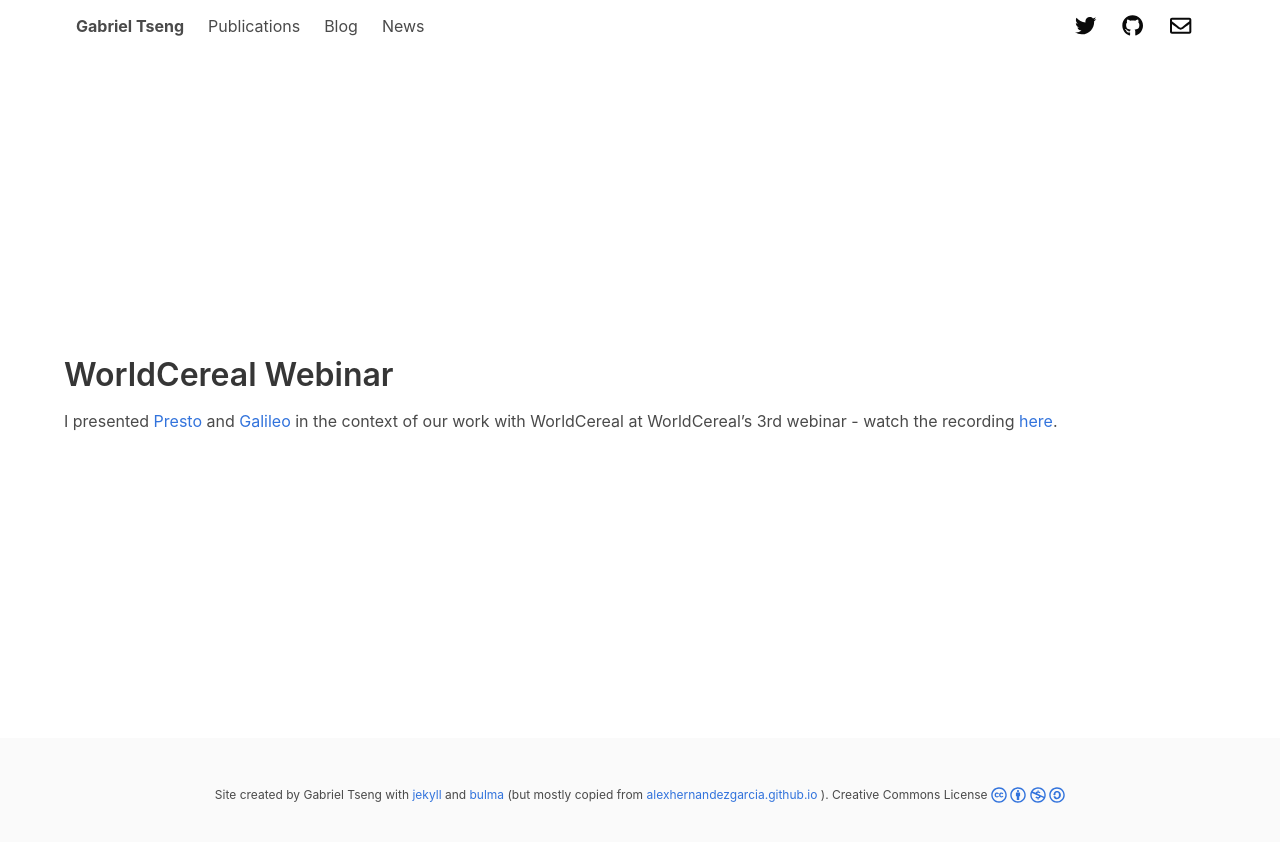
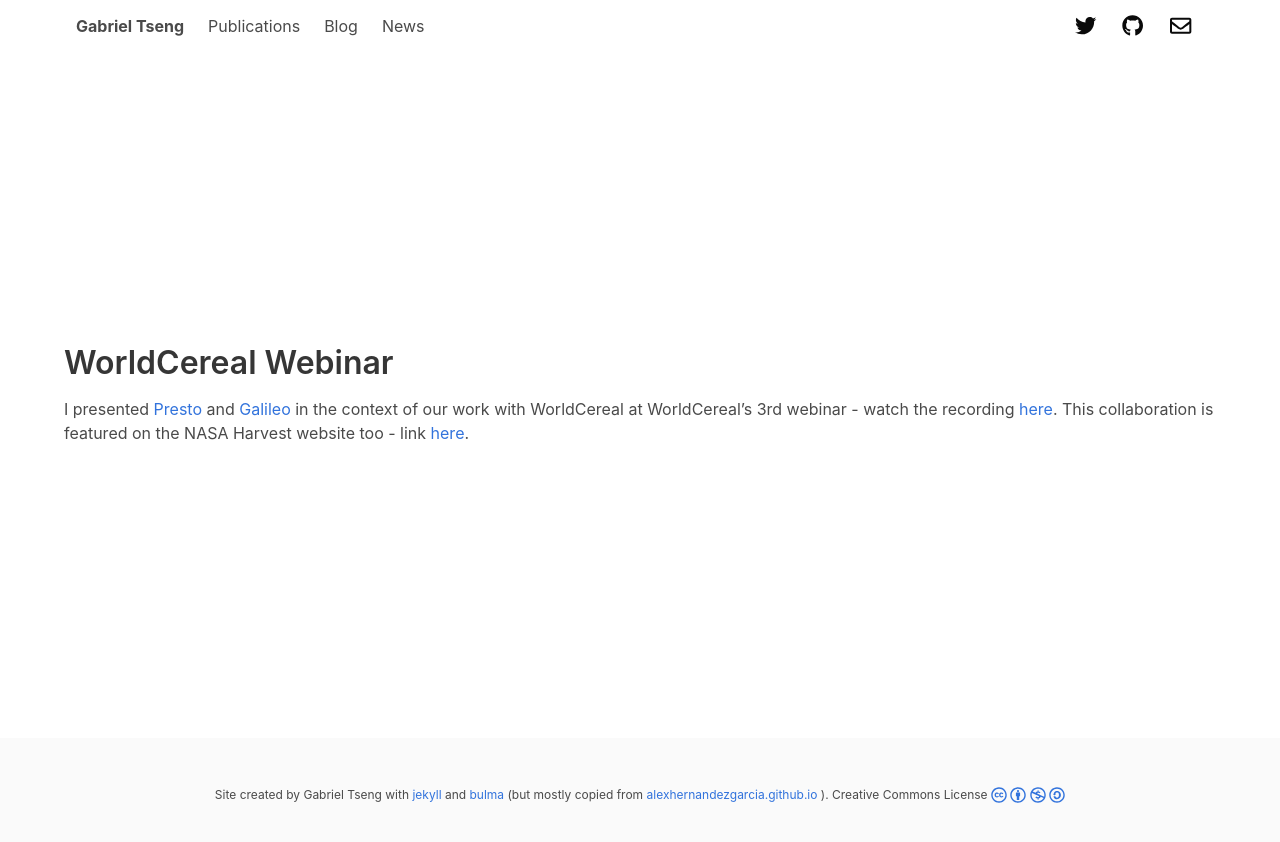
Before and after one commit to gabrieltseng/gabrieltseng.github.io, a Jekyll site: the page built from _news/worldcereal_2025.md, in a window 1280 px wide. Shown: the top 842 px of the page. Built offline with Jekyll 4.4.1, drawn with Linux system fonts in a browser that asks for light colours; nearby versions of some CDN libraries; a style sheet for code colours, icons or effects is not loaded.

Commit message:
Add link to nasaharvest website

```diff
--- a/_news/worldcereal_2025.md
+++ b/_news/worldcereal_2025.md
@@ -3,4 +3,4 @@ date: 2025-3-19
 title: WorldCereal Webinar
 layout: page
 ---
-I presented [Presto](https://arxiv.org/abs/2304.14065) and [Galileo](https://arxiv.org/abs/2502.09356) in the context of our work with WorldCereal at WorldCereal's 3rd webinar - watch the recording [here](https://esa-worldcereal.org/en/resources/webinars-trainings).
+I presented [Presto](https://arxiv.org/abs/2304.14065) and [Galileo](https://arxiv.org/abs/2502.09356) in the context of our work with WorldCereal at WorldCereal's 3rd webinar - watch the recording [here](https://esa-worldcereal.org/en/resources/webinars-trainings). This collaboration is featured on the NASA Harvest website too - link [here](https://www.nasaharvest.org/news/presto-a-smarter-way-to-use-satellite-data-to-help-farmers).
```
